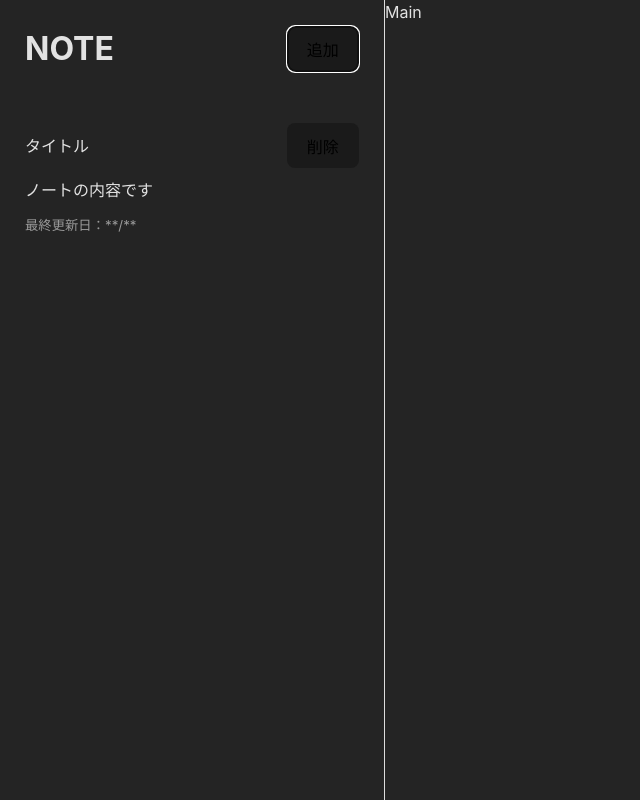
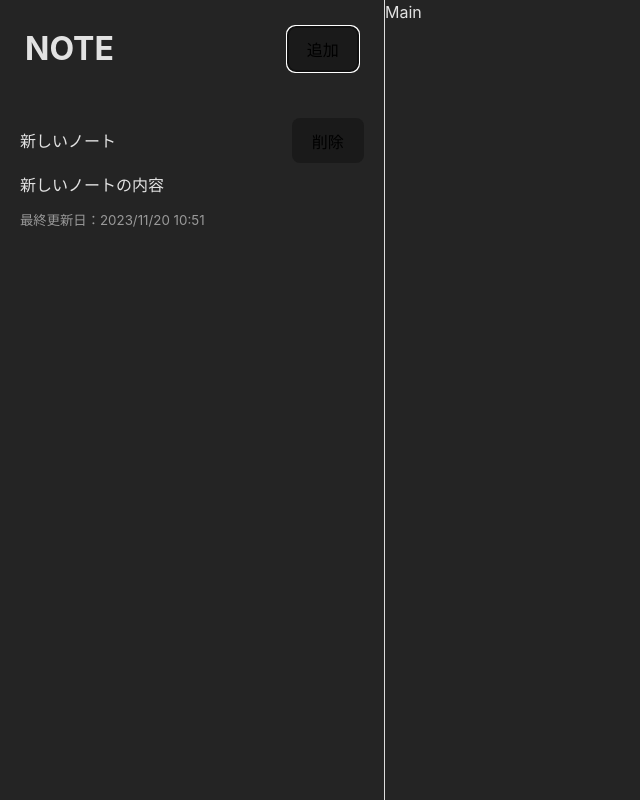
Before and after one commit to MoekaKitamura/react-note-markdown, a React (Vite) app: page / in a window 1280 px wide. Both pictures are taken after a click on the button "追加". Shown: the whole page, without its empty margins (0-640 px from the left). Built offline with nearby package versions, Linux system fonts and the light colour scheme.

Commit message:
add note function

```diff
--- a/src/App.jsx
+++ b/src/App.jsx
@@ -1,11 +1,24 @@
+import { useState } from "react";
 import "./App.css";
 import Main from "./components/Main";
 import Sidebar from "./components/Sidebar";
 
 function App() {
+  const [notes, setNotes] = useState([]);
+
+  const onAddNote = () => {
+    const newNote = {
+      id: 1,
+      title: "新しいノート",
+      content: "新しいノートの内容",
+      modDate: Date.now(),
+    };
+    setNotes([...notes, newNote]);
+  };
+
   return (
     <div className="App">
-      <Sidebar />
+      <Sidebar onAddNote={onAddNote} notes={notes} />
       <Main />
     </div>
   );
--- a/src/components/Sidebar.css
+++ b/src/components/Sidebar.css
@@ -21,7 +21,7 @@
 }
 
 .appSidebarNote {
-  padding: 25px;
+  padding: 20px;
   cursor: pointer;
   transition: all 0.3s;
 }
--- a/src/components/Sidebar.jsx
+++ b/src/components/Sidebar.jsx
@@ -1,24 +1,31 @@
 import React from "react";
 import "./Sidebar.css";
 
-const Sidebar = () => {
+const Sidebar = ({ onAddNote, notes }) => {
   return (
     <div className="appSidebar">
       <div className="appSidebarHeader">
         <h1>NOTE</h1>
-        <button>追加</button>
+        <button onClick={onAddNote}>追加</button>
       </div>
       <div className="appSidebarNotes">
-        <div className="appSidebarNote">
-          <div className="appSidebarNoteTitle">
-            <strong>タイトル</strong>
-            <button>削除</button>
+        {notes.map((note) => (
+          <div className="appSidebarNote" key={note.id}>
+            <div className="appSidebarNoteTitle">
+              <strong>{note.title}</strong>
+              <button>削除</button>
+            </div>
+            <p>{note.content}</p>
+            <small>
+              最終更新日：
+              {new Date(note.modDate).toLocaleDateString("ja-JP", {
+                hour: "2-digit",
+                minute: "2-digit",
+              })}
+            </small>
           </div>
-          <p>ノートの内容です</p>
-          <small>最終更新日：**/**</small>
-        </div>
+        ))}
       </div>
-      Sidebar
     </div>
   );
 };
```
